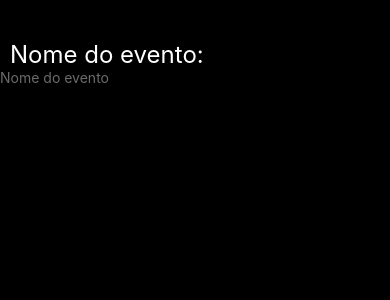
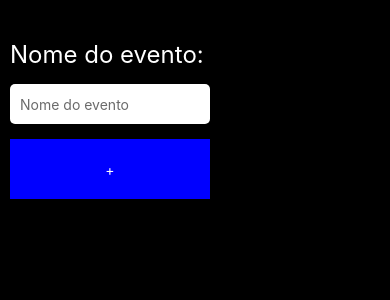
Before and after one commit to junio10/FundamentosReactNative, a React Native app: screen / in a window 390 px wide. Shown: the top 300 px of the page. Built offline with nearby package versions, Linux system fonts and the light colour scheme.

Commit message:
colocand o estilo no botao e input

```diff
--- a/src/screens/home/style.ts
+++ b/src/screens/home/style.ts
@@ -1,4 +1,4 @@
-import { StyleSheet, TextInput } from "react-native";
+import { Button, StyleSheet, TextInput } from "react-native";
 
 export const styles = StyleSheet.create({
     container: {
@@ -12,7 +12,7 @@ export const styles = StyleSheet.create({
       marginTop: 40,
       marginLeft:10
     },
-    TextInput:{
+    textInput:{
        backgroundColor:"white",
        marginLeft:10,
        marginTop:15,
@@ -20,6 +20,19 @@ export const styles = StyleSheet.create({
        height:40,
        borderRadius:5,
        padding:10,
+    },
+    textButton: {
+      color: 'white',
+
+    },
+    button:{
+      backgroundColor:'blue',
+      height:60,
+      width:200,
+      alignItems: 'center',
+      justifyContent: 'center',
+      marginTop:15,
+      marginLeft:10
     }
 
   });
```
